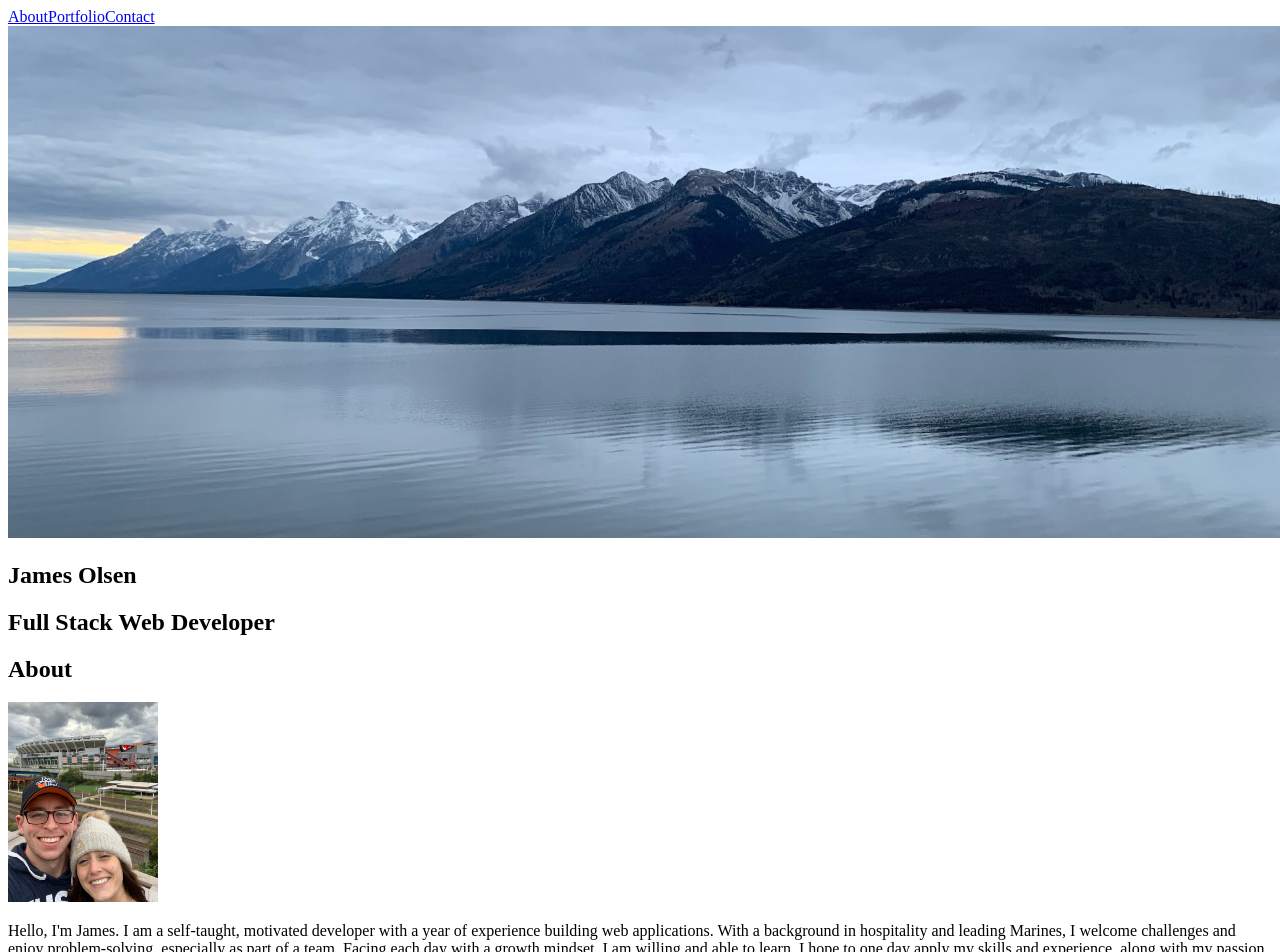
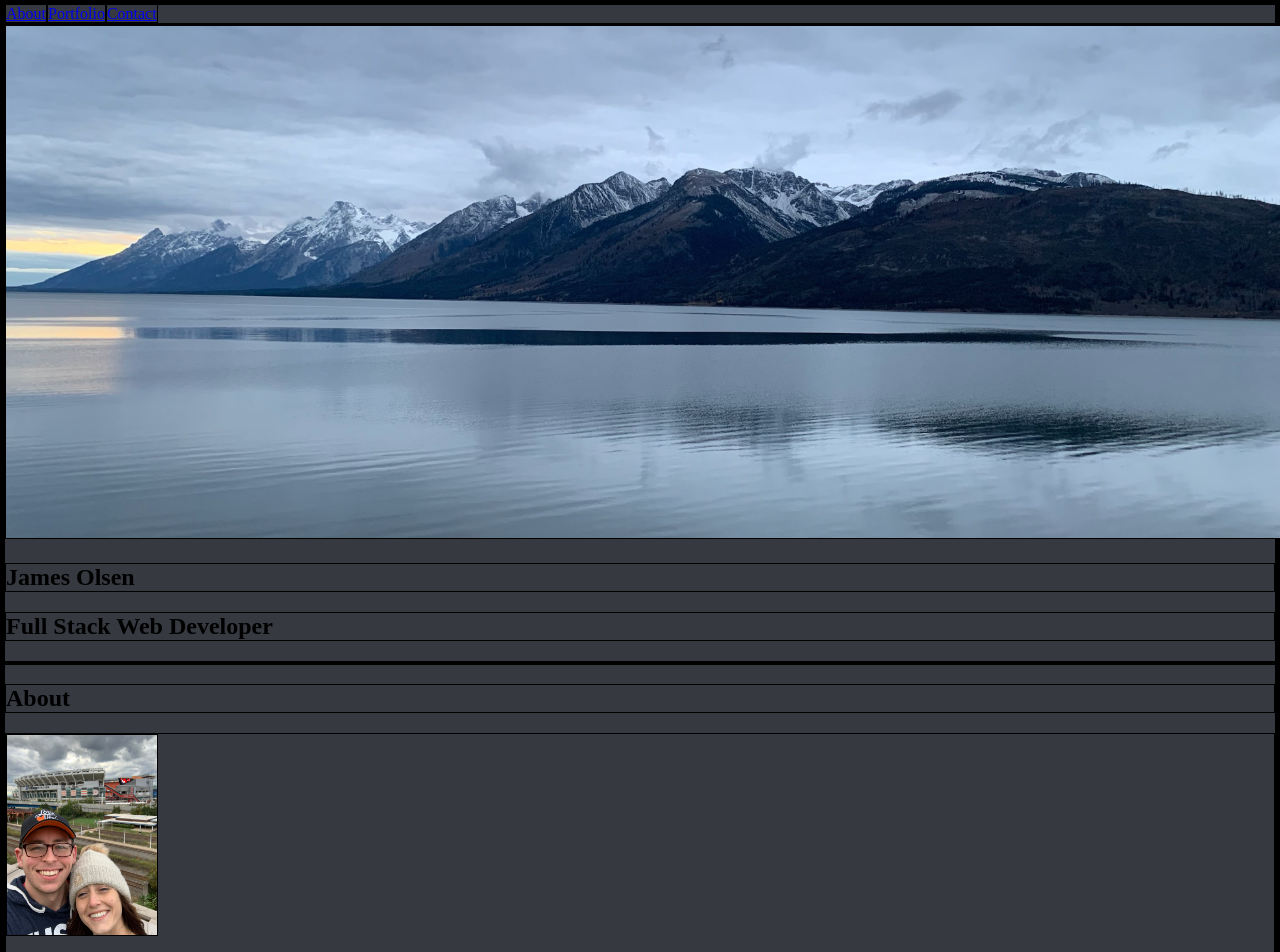
Before and after one commit to olsenjames1116/portfolioPage, a React (Vite) app: page / in a window 1280 px wide. Shown: the top 952 px of the page. Built offline with nearby package versions, Linux system fonts and the light colour scheme.

Commit message:
Assign colors to variables and apply background
CSS Modules are going to be used for styling. To facilitate styling,
colors were assigned to CSS variables.

```diff
--- a/src/components/Bio/Bio.jsx
+++ b/src/components/Bio/Bio.jsx
@@ -1,9 +1,10 @@
 import { profileImage } from '../../assets/images';
+import Container from '../Container/Container';
 import Image from '../Image/Image';
 
 const Bio = () => {
   return (
-    <div>
+    <Container className="bio">
       <Image style={{ height: '200px', width: 'auto' }} src={profileImage} />
       <p>
         Hello, I&#39;m James. I am a self-taught, motivated developer with a
@@ -14,7 +15,7 @@ const Bio = () => {
         my skills and experience, along with my passion for web development, to
         the right company.
       </p>
-    </div>
+    </Container>
   );
 };
 
--- /dev/null
+++ b/src/main.css
@@ -0,0 +1,17 @@
+* {
+  border: 1px solid black;
+}
+
+:root {
+  --primaryColor: #363940;
+  --secondaryColor: #aea668;
+  --textColor: #e9ecdb;
+}
+
+body {
+  margin: 0;
+}
+
+#root {
+  background-color: var(--primaryColor);
+}
```
Also changed, not shown: src/App.jsx (+7 -8 lines), src/main.jsx (+5 -4 lines).
